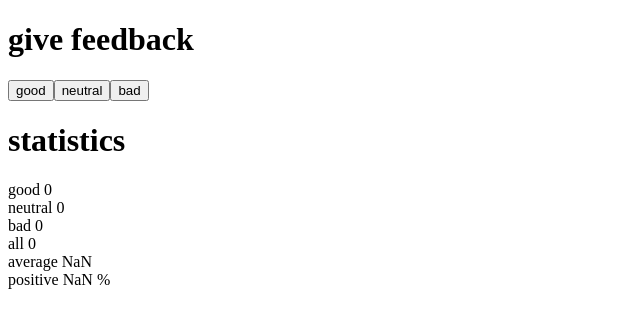
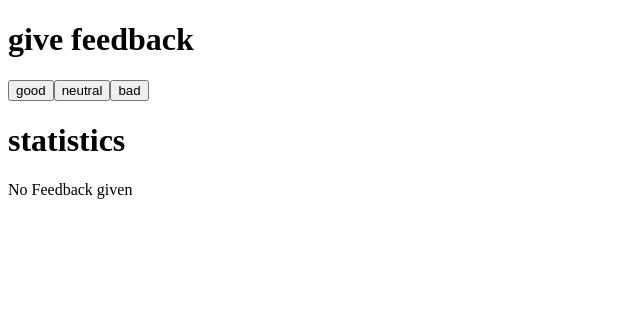
Before and after one commit to dollybuzz/fullstackopen, a React (Vite) app in the folder part1/unicafe/: page / in a window 1280 px wide. Shown: the top 328 px of the page, without its empty margins (0-640 px from the left). Built offline with nearby package versions, Linux system fonts and the light colour scheme.

Commit message:
use inline conditional to only display statistics once feedback has been gathered

```diff
--- a/part1/unicafe/src/App.jsx
+++ b/part1/unicafe/src/App.jsx
@@ -35,13 +35,21 @@ const App = () => {
       <Button onClick={() => {setToGood(good + 1)}} text={'good'}/>
       <Button onClick={() => {setToNeutral(neutral + 1)}} text={'neutral'}/>
       <Button onClick={() => {setToBad(bad + 1)}} text={'bad'}/>
+
       <Title title={'statistics'} />
+      { good == 0 && neutral == 0 && bad == 0 ? (
+        <div>No Feedback given</div>
+      ) : (
+        <div>
       <Statistics text={'good'} value={good}/>
       <Statistics text={'neutral'} value={neutral}/>
       <Statistics text={'bad'} value={bad}/>
       <Statistics text={'all'} value={all}/>
       <Statistics text={'average'} value={average}/>
       <Statistics text={'positive'} value={positive + ' %'} />
+      </div>
+      )
+      }
     </div>
   )
 }
```
